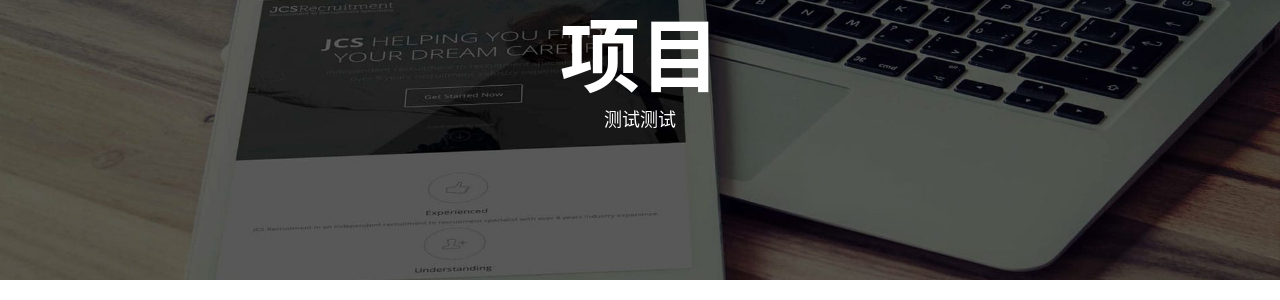
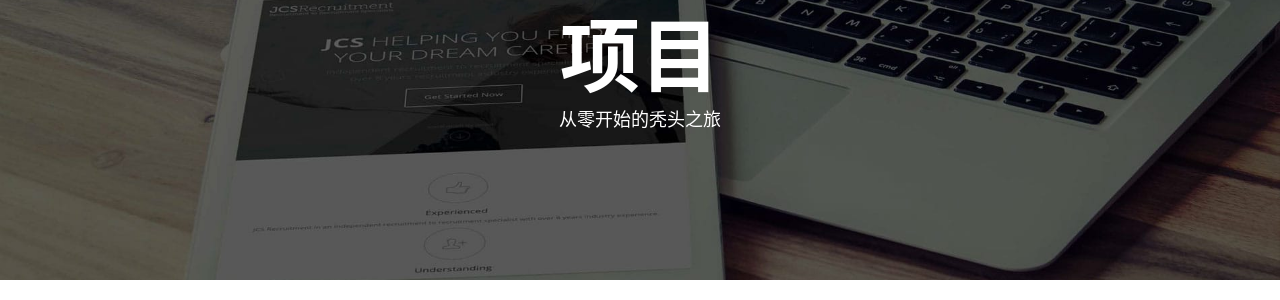
Before and after one commit to YS-yorigamishion/YS-yorigamishion.github.io, a Jekyll site: the page built from 2-项目.html, in a window 1280 px wide. Shown: the part 138-438 px from the top of the page. Built offline with Jekyll 4.4.1, drawn with Linux system fonts in a browser that asks for light colours; nearby versions of some CDN libraries; comment, search, counter and statistics services are not loaded.

Commit message:
Update 2-项目.html

```diff
--- a/2-项目.html
+++ b/2-项目.html
@@ -1,7 +1,7 @@
 ---
 layout: page
 title: "项目"
-description: "测试测试"
+description: "从零开始的秃头之旅"
 header-img: "img/post-bg-rwd.jpg"
 ---
 
```
